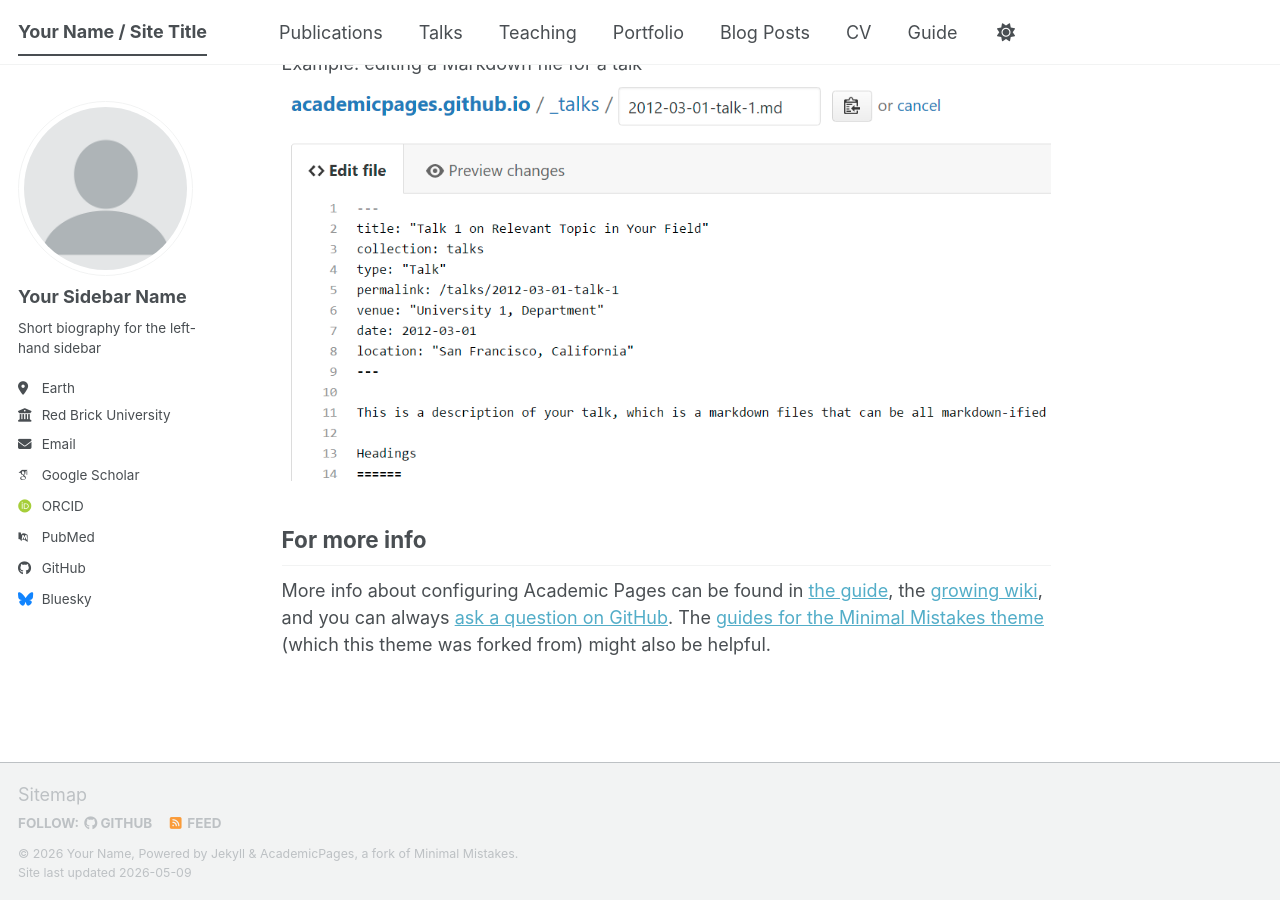
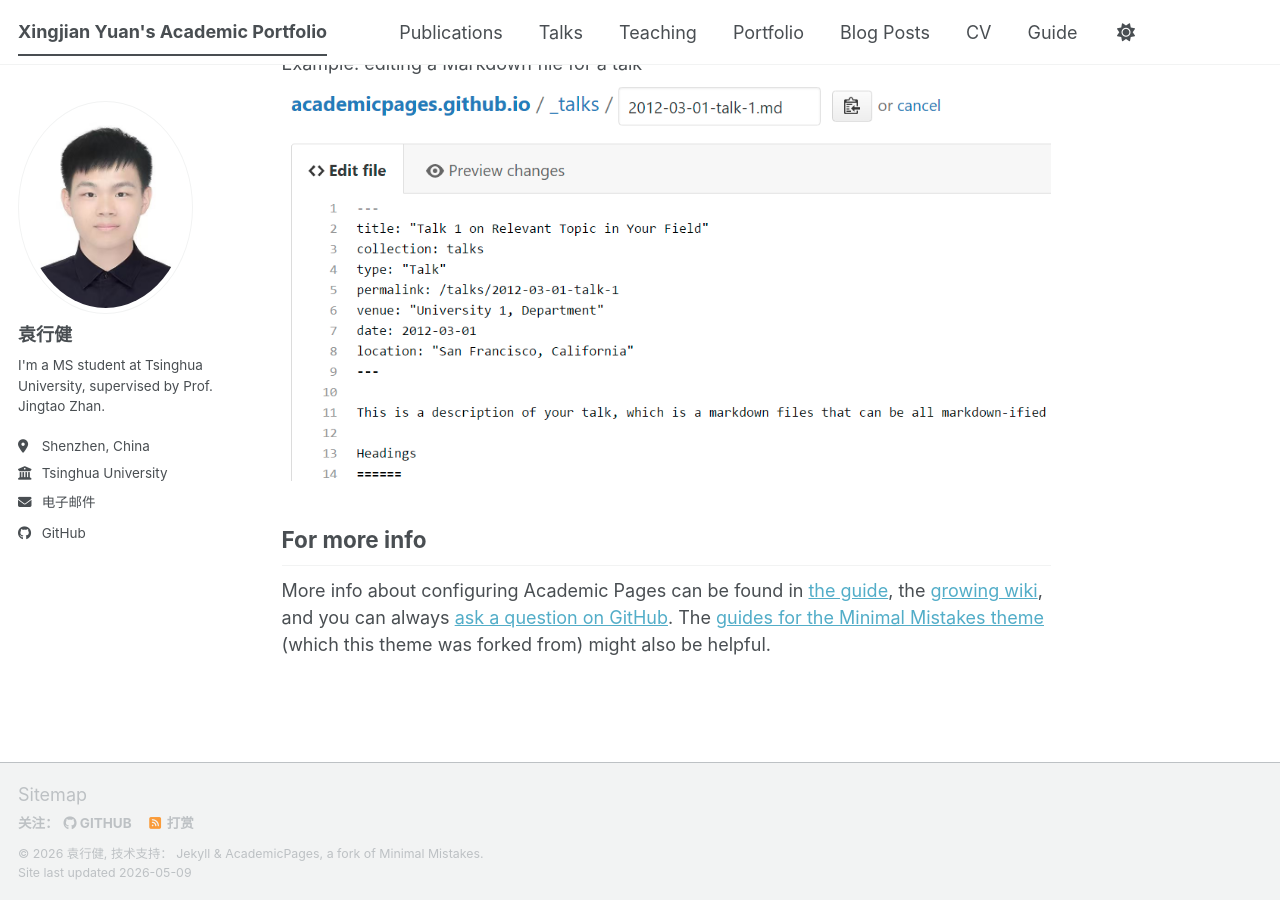
Before and after one commit to jyhty/jyhty.github.io, a Jekyll site: the page built from _pages/about.md, in a window 1280 px wide and 900 px high, scrolled down 2720 px. Built offline with Jekyll 4.4.1, drawn with Linux system fonts in a browser that asks for light colours; some web fonts are replaced; a script bundle is joined from its source files by our own code; library files that are not in the unit come from our copies.

Commit message:
Update config and add avatar image

```diff
--- a/_config.yml
+++ b/_config.yml
@@ -7,41 +7,41 @@
 # server process.
 
 # Basic Site Settings
-locale                   : "en-US"
+locale                   : "zh-CN"
 site_theme               : "default" # The available themes options are "default", "air", "sunrise", "mint", "dirt" and "contrast"
-title                    : "Your Name / Site Title"
+title                    : "Xingjian Yuan's Academic Portfolio" # Update this with the title of your site
 title_separator          : "-"
-name                     : &name "Your Name"
-description              : &description "Your Name's academic portfolio"   # Update this with a general description of your site, this is the default if not overridden by a page
-url                      : https://academicpages.github.io # The base hostname & protocol for your site e.g. "https://[your GitHub username].github.io",
+name                     : &name "袁行健"
+description              : &description "Xingjian Yuan's academic portfolio"   # Update this with a general description of your site, this is the default if not overridden by a page
+url                      : https://jyhty.github.io # The base hostname & protocol for your site e.g. "https://[your GitHub username].github.io",
                                                            # or if you already have some other page hosted on Github then use "https://[your GitHub username].github.io/[Your Repo Name]"
 baseurl                  : "" # the subpath of your site, e.g. "/blog"
-repository               : "academicpages/academicpages.github.io"
+repository               : "jyhty/jyhty.github.io"
 
 # Site Author - The following control what appear as part of the author content on the side bar.
 #               If a field is blank the icon and link will not appear, otherwise it will be shown.
 #               Additional customization can be done by editing /_includes/author-profile.html
 author:
   # Biographic information
-  avatar           : "profile.png"
-  name             : "Your Sidebar Name"
+  avatar           : "avatar.jpg" # filename of avatar image placed in /images/ for the left-hand sidebar
+  name             : "袁行健"
   pronouns         : # example: "she/her"
-  bio              : "Short biography for the left-hand sidebar"
-  location         : "Earth"
-  employer         : "Red Brick University"
+  bio              : "I'm a MS student at Tsinghua University, supervised by Prof. Jingtao Zhan." # A short biographical statement that appears in the sidebar
+  location         : "Shenzhen, China"
+  employer         : "Tsinghua University"
   uri              : # URL
-  email            : "none@example.org"
+  email            : "yxj2276215731@163.com"
 
   # Academic websites
   academia         : # URL
   arxiv            : # URL - Update with the correct link to your profile
-  googlescholar    : "https://scholar.google.com/citations?user=PS_CX0AAAAAJ"
+  googlescholar    : # URL
   inspire-hep      : # URL
   impactstory      : # URL
-  orcid            : "https://orcid.org/yourorcidurl"
+  orcid            : # URL
   semantic         : # URL
   ssrn             : # URL
-  pubmed           : "https://www.ncbi.nlm.nih.gov/pubmed/?term=john+snow"
+  pubmed           : # URL
   researchgate     : # URL
   scopus           : # URL
   zotero           : # URL
@@ -51,13 +51,13 @@ author:
   bitbucket        : # Username - Update with your username on the site
   codepen          : # Username
   dribbble         : # Username
-  github           : "academicpages"
+  github           : "https://github.com/jyhty"
   kaggle           : # Username
   stackoverflow    : # User number or user number and name (i.e., use "1" or "1/jeff-atwood")
 
   # Social media
   artstation       : # Username
-  bluesky          : "bsky.app" # Replace this with you Bluesky username
+  bluesky          : # Replace this with you Bluesky username
   facebook         : # Username
   flickr           : # Username
   foursquare       : # Username
```
Also changed, not shown: images/avatar.jpg (added).
